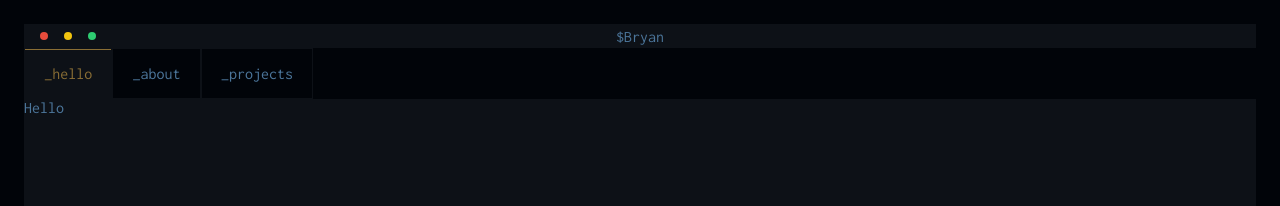
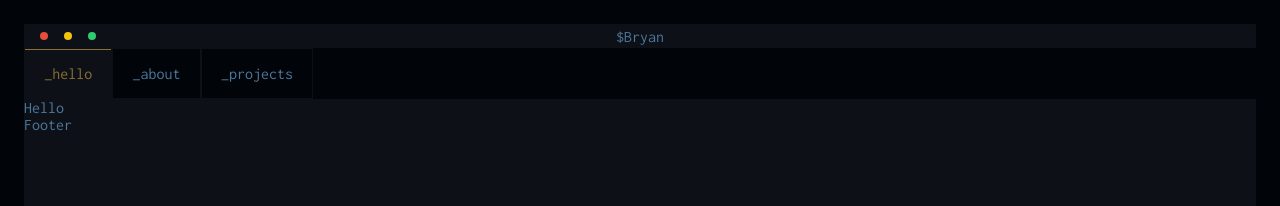
Before and after one commit to ripterdust/Portfolio2022, a React (Create React App) app: page / in a window 1280 px wide. Shown: the top 206 px of the page. Built offline with nearby package versions, Linux system fonts and the light colour scheme.

Commit message:
Added the footer component

```diff
--- /dev/null
+++ b/src/components/Footer.js
@@ -0,0 +1,7 @@
+import React from 'react'
+
+export const Footer = () => {
+  return (
+    <div>Footer</div>
+  )
+}
--- a/src/router/MainRouter.js
+++ b/src/router/MainRouter.js
@@ -1,5 +1,6 @@
 import { BrowserRouter, Routes, Route } from "react-router-dom"
 import { Buttons } from "../components/Buttons"
+import { Footer } from "../components/Footer"
 import { Hello } from "../components/Hello"
 import { Nav } from "../components/Nav"
 
@@ -12,7 +13,7 @@ export const MainRouter = () => {
             <Routes>
                 <Route path='/' element={ <Hello/> } />
             </Routes>
-
+            <Footer/>
         </BrowserRouter>
     </div>
 }
```
